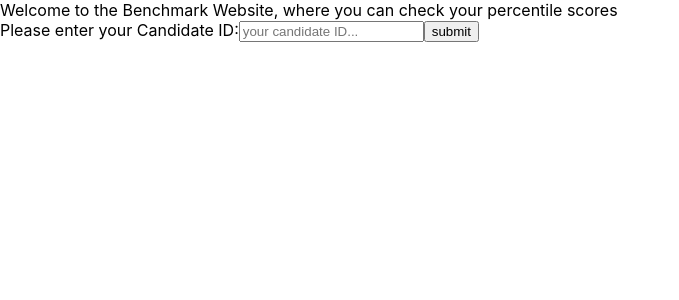
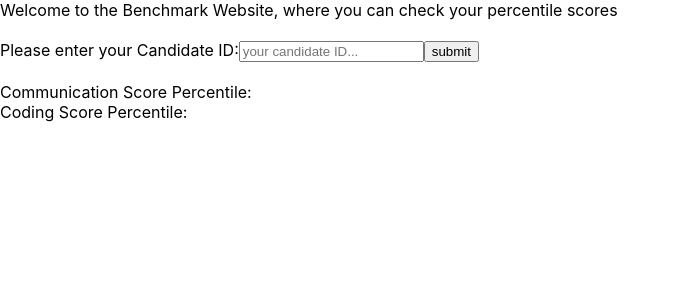
Before and after one commit to nilshen/benchmark, a React (Create React App) app in the folder frontend/: page / in a window 1280 px wide. Shown: the top 300 px of the page, without its empty margins (0-679 px from the left). Built offline with nearby package versions, Linux system fonts and the light colour scheme.

Commit message:
percentile rendered through inner html tag

```diff
--- a/frontend/src/App.js
+++ b/frontend/src/App.js
@@ -9,28 +9,21 @@ function App() {
 
   const handleClick = () => {
     fetch(`/${id}`, {
-      // method : "GET",
-      // mode: 'no-cors',
     })
       .then(response => response.json()
       .then(data => ({ data, response })))
       .then(({ data, response }) =>  {
+        document.getElementById("com_percentile").innerHTML = data[0]
+        document.getElementById("coding_percentile").innerHTML = data[1]
+
         console.log(data[0])
         console.log(data[1])
   })}
-  // useEffect(() => {
-    //   console.log('render')
-    // }, [])
-
-    // const
-    // if (!data) return null;
-    // const data = data
 
     return (
     <div>
       <header>Welcome to the Benchmark Website, where you can check your percentile scores</header>
-        {/* <form> */}
-        {/* <form action = {`http://127.0.0.1:5000/${id}`}> */}
+      <br/>
           <div>Please enter your Candidate ID:
             <input
               type ="text"
@@ -42,10 +35,15 @@ function App() {
               <input type = "submit" value = "submit" onClick={handleClick}/>
           </div>
 
-        {/* </form> */}
-
-        {/* <div>Coding Score Percentile: {data[1]}</div>
-        <div>Communication Score Percentile: {data[0]}</div> */}
+        <br/>
+        <div>
+          Communication Score Percentile:
+          <div id='com_percentile'></div>
+        </div>
+        <div>
+          Coding Score Percentile:
+          <div id='coding_percentile'></div>
+        </div>
 
 
     </div>
```
